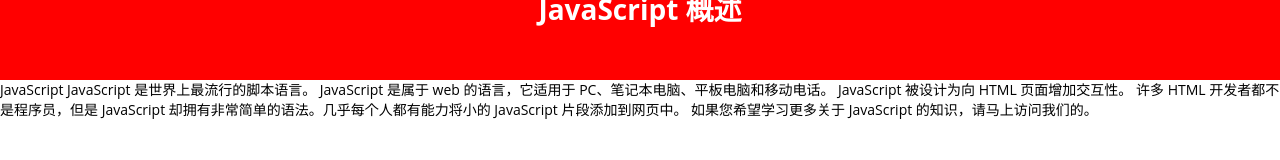
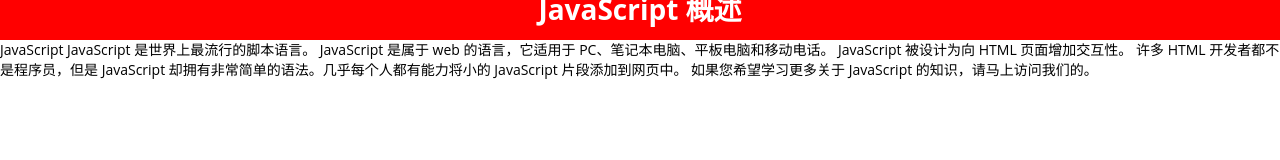
Before and after one commit to songshuang00/riatask01.github.io, a plain HTML site: page passage.html in a window 1280 px wide. Drawn offline with Linux system fonts and the light colour scheme.

Commit message:
Beautifying.

```diff
--- a/passage.css
+++ b/passage.css
@@ -7,15 +7,15 @@ body{
     font-family:"open sans",sans-serif;
     font-size:14px;
     line-height:1.4em;
-    min-width:600px;
+    min-width:300px;
     height:800px;
+    position:relative;
+    top:0;
 }
 
 .container{
     position:relative;
-    clear:left;
-    top:0;
-    height:10%;
+    height:5%;
     color:#FFFFFF;
     background-color:#FF0000;
 }
```
